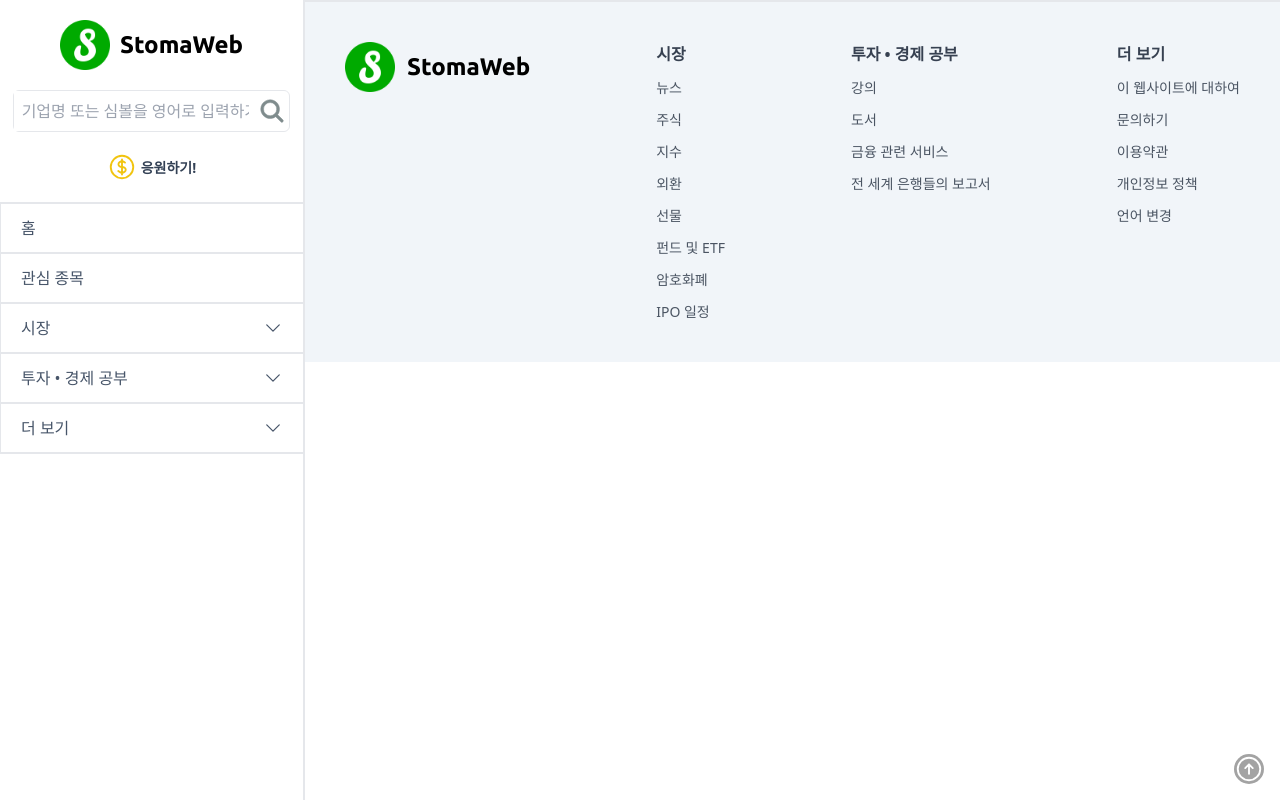
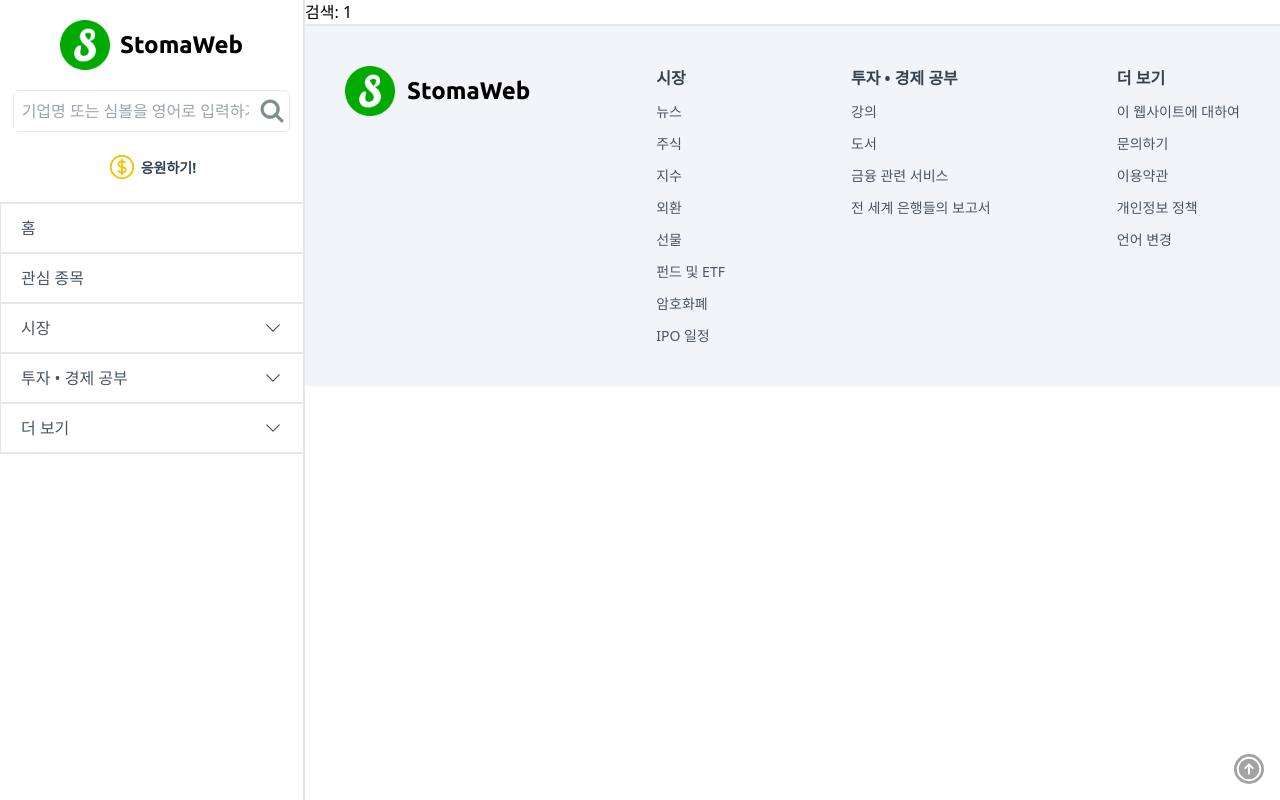
Before and after one commit to devkmins/StomaWeb, a Next.js app: page /search/1 in a window 1280 px wide. Built offline with nearby package versions, Linux system fonts and the light colour scheme.

Commit message:
feat: 검색 페이지에 검색한  키워드를 표시

```diff
--- a/src/app/search/[keyword]/page.tsx
+++ b/src/app/search/[keyword]/page.tsx
@@ -1 +1,9 @@
-export default function Search() {}
+"use client";
+
+import { useParams } from "next/navigation";
+
+export default function Search() {
+  const params = useParams();
+
+  return <h1>검색: {params.keyword}</h1>;
+}
```
